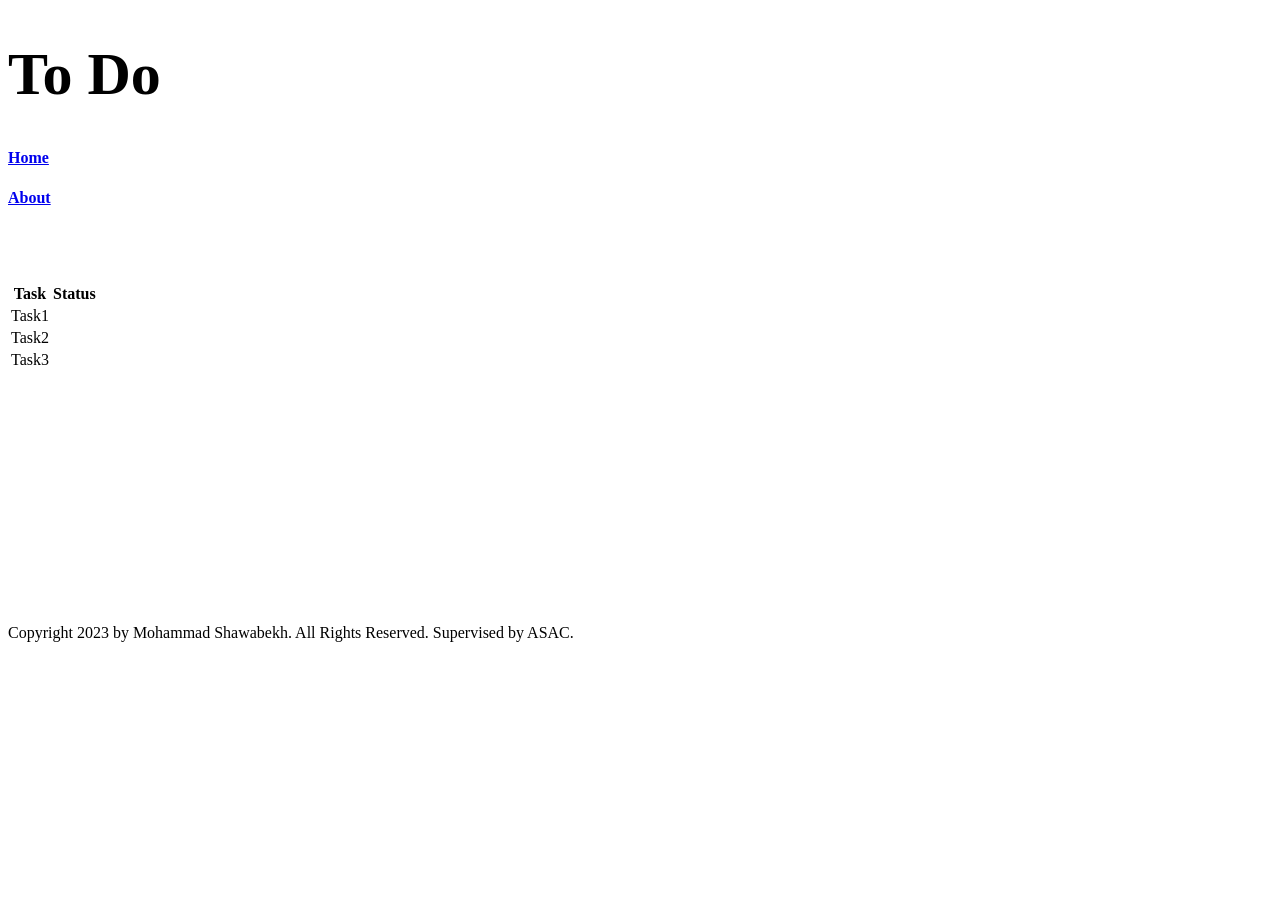
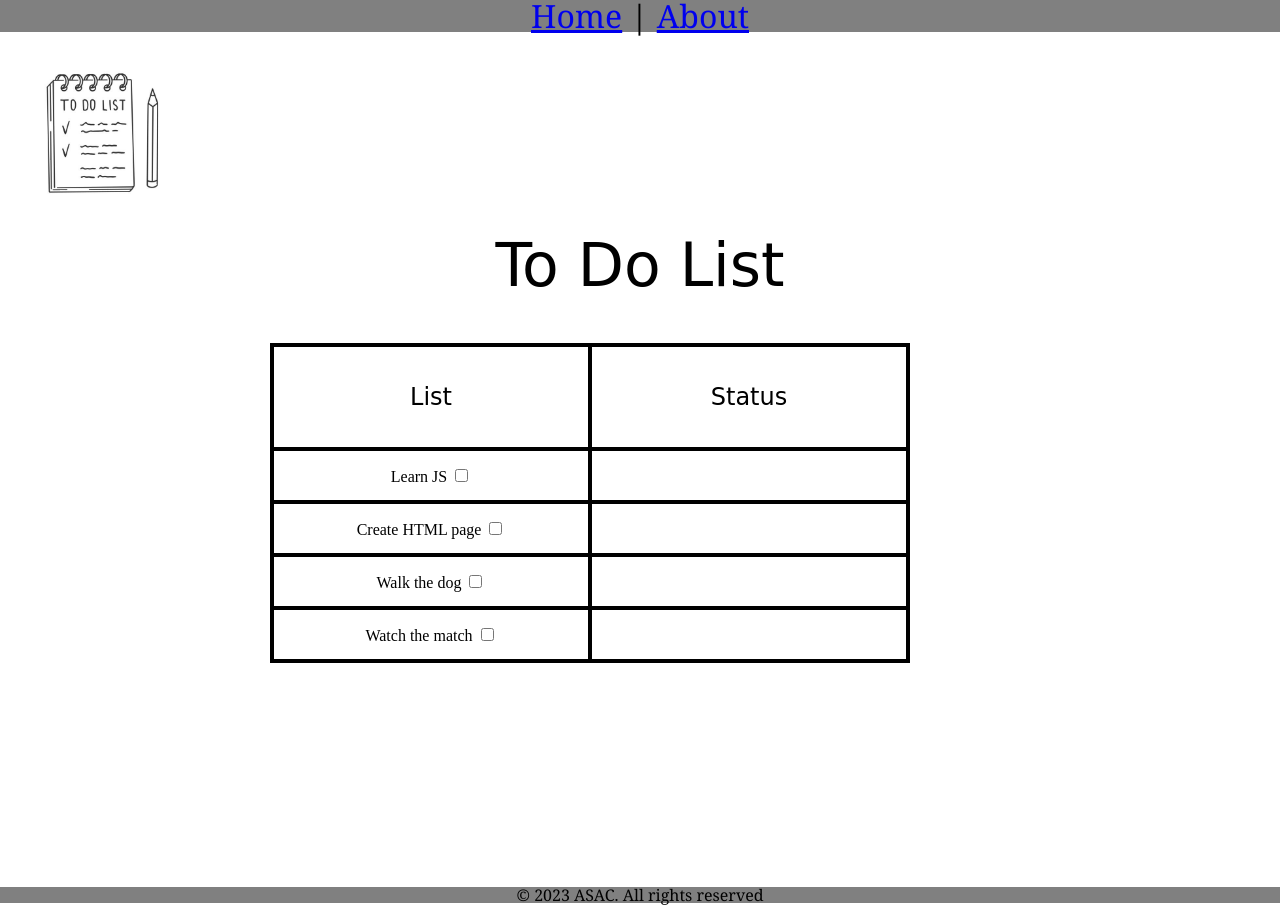
Before and after one commit to mohamadshawabkeh/ToDo, a plain HTML site: page index.html in a window 1280 px wide. Before the commit the page ends 800 px from the top, so only its background shows below. Drawn offline with Linux system fonts and the light colour scheme.

Commit message:
to do style update

```diff
--- /dev/null
+++ b/CSS/Style.css
@@ -0,0 +1,80 @@
+nav {
+    background-color: grey;
+background-position-x: center ;
+background-size: 800px;
+font-size:xx-large;
+text-align: center;
+text-decoration-color: black;
+font-family: Cambria, Cochin, Georgia, Times, 'Times New Roman', serif;
+}
+h1 {
+text-align: center;
+font-family: cursive;
+
+}
+table,th,td {
+    margin-left: 270px;
+    text-align: center;
+border: 4px solid;
+width: 50%;
+
+vertical-align: middle;
+padding: 15px;
+
+
+}
+th {
+    height: 70px;
+    font-size: x-large;
+    font-family: cursive;
+    text-align: center;
+}
+p {
+
+    background-color: grey;
+background-position-x: center ;
+background-size: 800px;
+font-size:medium;
+text-align: center;
+text-decoration-color: black;
+font-family: Cambria, Cochin, Georgia, Times, 'Times New Roman', serif;
+}
+h2 {
+text-align: center;
+font-family: cursive;
+color: red;
+font-size: xx-large;
+}
+.overveiw {
+    border:5px solid ;
+    text-align: center;
+    margin: 70px;
+   padding: 20px;
+  }
+  .contact {
+
+    text-align: center;
+    font-family: cursive;
+    color:darkred ;
+    font-size: xx-large;
+    }
+form {
+        display: flex;
+        flex-direction: column;
+        max-width: 400px;
+        margin: 0 auto;
+        padding: 20px;
+        border: 2px solid ;
+        border-radius: 5px;
+}
+
+label {
+ margin-top: 10px;
+ font-weight: bold;
+}
+
+input {
+      padding: 10px;
+      border: 1px solid ;
+      border-radius: 5px;
+}
--- /dev/null
+++ b/CSS/reset.css
@@ -0,0 +1,48 @@
+/* http://meyerweb.com/eric/tools/css/reset/
+   v2.0 | 20110126
+   License: none (public domain)
+*/
+
+html, body, div, span, applet, object, iframe,
+h1, h2, h3, h4, h5, h6, p, blockquote, pre,
+a, abbr, acronym, address, big, cite, code,
+del, dfn, em, img, ins, kbd, q, s, samp,
+small, strike, strong, sub, sup, tt, var,
+b, u, i, center,
+dl, dt, dd, ol, ul, li,
+fieldset, form, label, legend,
+table, caption, tbody, tfoot, thead, tr, th, td,
+article, aside, canvas, details, embed,
+figure, figcaption, footer, header, hgroup,
+menu, nav, output, ruby, section, summary,
+time, mark, audio, video {
+	margin: 0;
+	padding: 0;
+	border: 0;
+	font-size: 100%;
+	font: inherit;
+	vertical-align: baseline;
+}
+/* HTML5 display-role reset for older browsers */
+article, aside, details, figcaption, figure,
+footer, header, hgroup, menu, nav, section {
+	display: block;
+}
+body {
+	line-height: 1;
+}
+ol, ul {
+	list-style: none;
+}
+blockquote, q {
+	quotes: none;
+}
+blockquote:before, blockquote:after,
+q:before, q:after {
+	content: '';
+	content: none;
+}
+table {
+	border-collapse: collapse;
+	border-spacing: 0;
+}
--- a/index.html
+++ b/index.html
@@ -4,12 +4,18 @@
     <meta charset="UTF-8">
     <meta http-equiv="X-UA-Compatible" content="IE=edge">
     <meta name="viewport" content="width=device-width, initial-scale=1.0">
+    <link rel="stylesheet" href="./CSS/reset.css">
+    <link rel="stylesheet" href="/CSS/Style.css">
+
     <title>Document</title>
-</head>
-<body>
+    <nav>     <a href="./index.html"> Home</a>   |   <a href="./about.html">About</a>
+    </nav>
+    <img src="./istockphoto-1186910494-612x612.jpg" alt="To Do" style="width:200px;height:200px;">
+  </head>
+  <body>
     <header>
-        <h1 style="font-size:60px;">To Do</h1>
-        <h4>  <a href="./index.html"> Home</a> </h4> <h4> <a href="./about.html">About</a> </h4>
+
+      <h1 style="font-size:60px;">To Do List</h1>
     </header>
     <br>
     <br>
@@ -18,23 +24,30 @@
         <br>
         <table>
             <tr>
-              <th>Task</th>
+              <th>List </th>
               <th>Status</th>
 
             </tr>
             <tr>
-              <td>Task1</td>
+              <td>Learn JS <input type="checkbox"  id="check"></td>
               <td> </td>
             </tr>
             <tr>
-                <td>Task2</td>
+                <td>Create HTML page <input type="checkbox"></td>
                 <td> </td>
               </tr>
               <tr>
 
-                <td>Task3</td>
+                <td>Walk the dog <input type="checkbox"> </td>
                 <td> </td>
               </tr>
+              <tr>
+
+                <td>Watch the match <input type="checkbox"> </td>
+                <td> </td>
+              </tr>
+
+
         </table>
 
     </main>
@@ -48,9 +61,8 @@
     <br><br>
     <br>
     <footer>
-         Copyright 2023 by Mohammad Shawabekh. All Rights Reserved.
-             Supervised by ASAC.
+
     </footer>
 </body>
-
+<p> © 2023 ASAC. All rights reserved </p>
 </html>
```
Also changed, not shown: about.html (+29 -15 lines), 11.jpg (added), istockphoto-1186910494-612x612.jpg (added).
